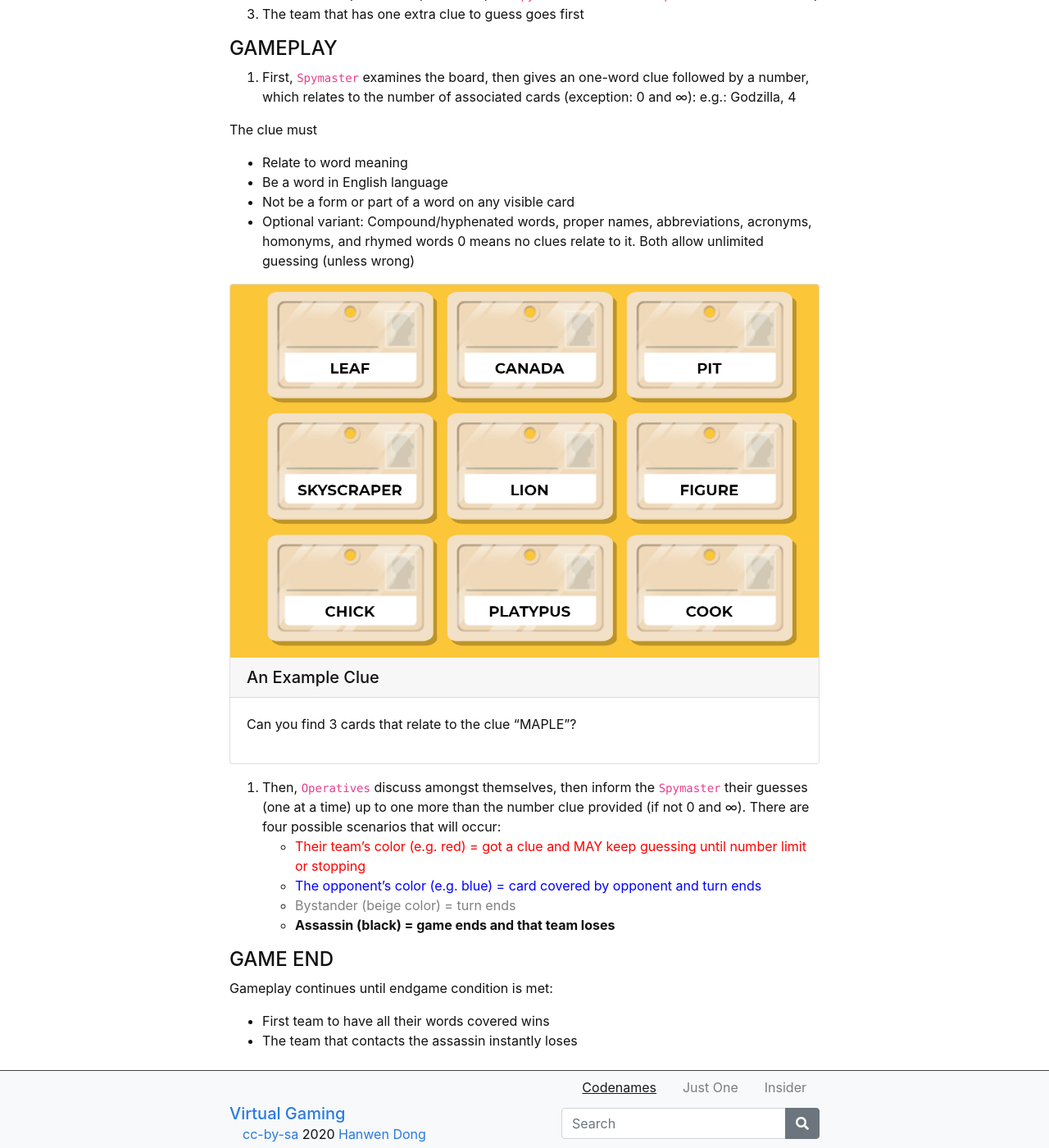
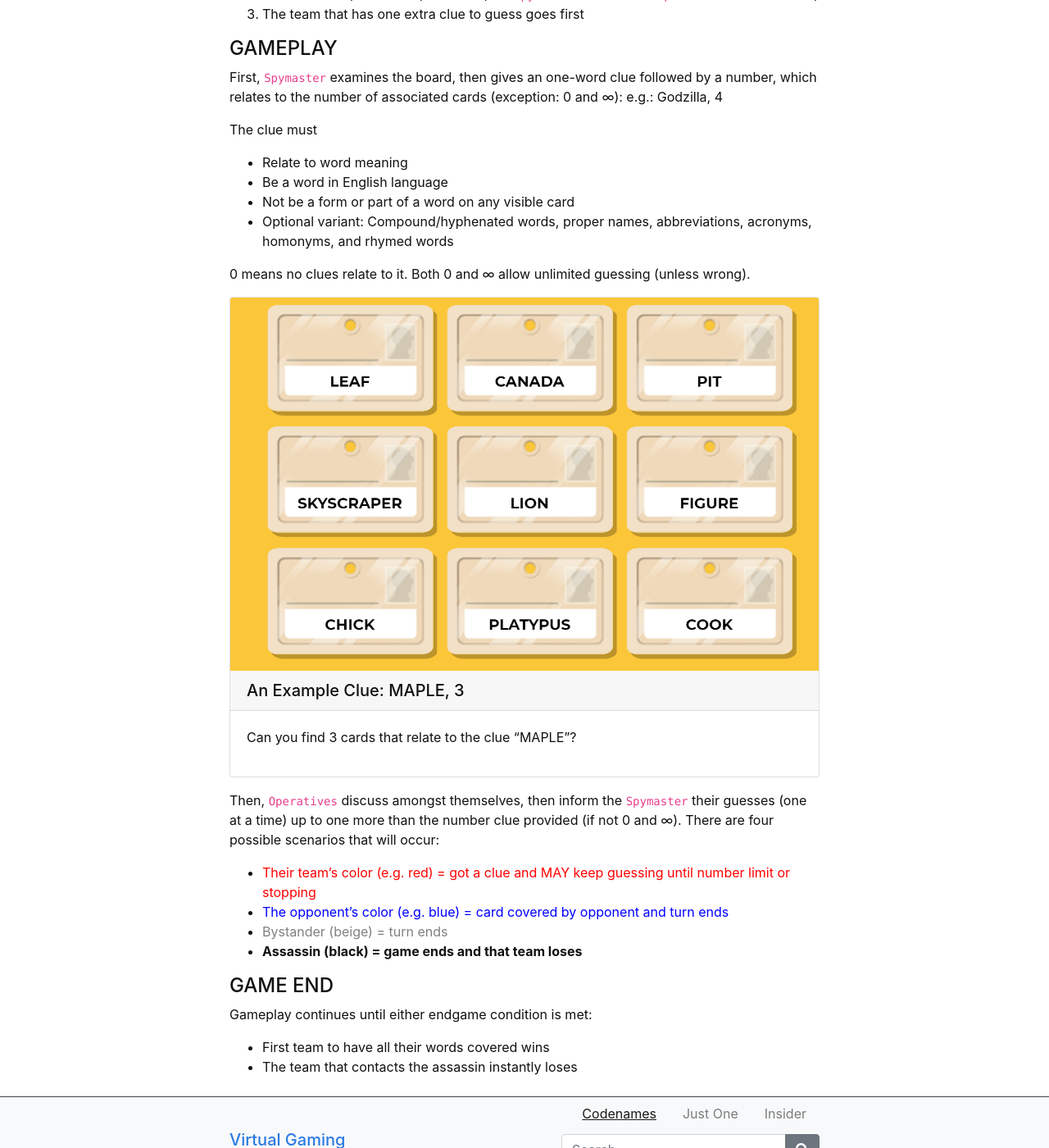
Before and after one commit to hanwendong1/VirtualGaming, a Jekyll site: the page built from content/1-Codenames.md, in a window 1280 px wide and 1400 px high, scrolled down 1679 px. Shown: the whole window at 82% size. Built offline with Jekyll 4.4.1, drawn with Linux system fonts in a browser that asks for light colours.

Commit message:
Update 1-Codenames.md

```diff
--- a/content/1-Codenames.md
+++ b/content/1-Codenames.md
@@ -75,27 +75,28 @@ Be the first team to make contact with all of their agents!
 3. The team that has one extra clue to guess goes first
 
 #### GAMEPLAY
-1. First, `Spymaster` examines the board, then gives an one-word clue followed by a number, which relates to the number of associated cards (exception: 0 and ∞): e.g.: Godzilla, 4
+First, `Spymaster` examines the board, then gives an one-word clue followed by a number, which relates to the number of associated cards (exception: 0 and ∞): e.g.: Godzilla, 4
 
 The clue must
 - Relate to word meaning
 - Be a word in English language
 - Not be a form or part of a word on any visible card
 - Optional variant: Compound/hyphenated words, proper names, abbreviations, acronyms, homonyms, and rhymed words
-0 means no clues relate to it. Both allow unlimited guessing (unless wrong)
+
+0 means no clues relate to it. Both 0 and ∞ allow unlimited guessing (unless wrong).
 
 {% capture text %}
 Can you find 3 cards that relate to the clue "MAPLE"?
 {% endcapture %}
-{% include card.md text=text header="An Example Clue" img="Codename_Example_Clue.PNG" %}
+{% include card.md text=text header="An Example Clue: MAPLE, 3" img="Codename_Example_Clue.PNG" %}
 
-2. Then, `Operatives` discuss amongst themselves, then inform the `Spymaster` their guesses (one at a time) up to one more than the number clue provided (if not 0 and ∞). There are four possible scenarios that will occur:
+Then, `Operatives` discuss amongst themselves, then inform the `Spymaster` their guesses (one at a time) up to one more than the number clue provided (if not 0 and ∞). There are four possible scenarios that will occur:
 - <span style="color:#FF0000;">Their team’s color (e.g. red) = got a clue and MAY keep guessing until number limit or stopping</span>
 - <span style="color:#0000FF;">The opponent’s color (e.g. blue) = card covered by opponent and turn ends</span>
-- <span style="color:#808080;">Bystander (beige color) = turn ends</span>
+- <span style="color:#808080;">Bystander (beige) = turn ends</span>
 - **Assassin (black) = game ends and that team loses**
 
 #### GAME END
-Gameplay continues until endgame condition is met:
+Gameplay continues until either endgame condition is met:
 - First team to have all their words covered wins
 - The team that contacts the assassin instantly loses
```
